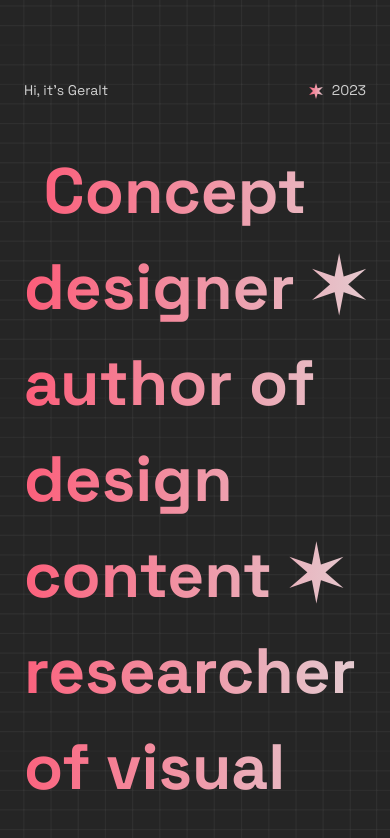
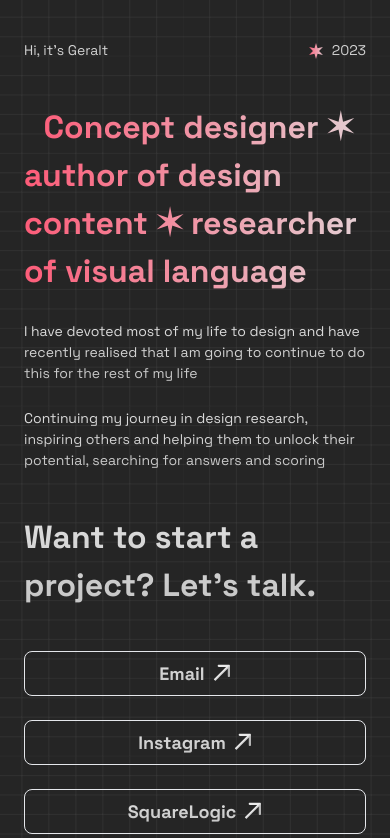
Before and after one commit to hojamuhammet/portfolio, a Next.js app: page / in a window 390 px wide. Shown: the top 838 px of the page. Built offline with nearby package versions, Linux system fonts and the light colour scheme.

Commit message:
mobile responsive

```diff
--- a/app/page.tsx
+++ b/app/page.tsx
@@ -6,7 +6,7 @@ import Titles from "@/components/Titles";
 
 const Home = () => {
   return (
-    <main className="main flex flex-col gap-[5vh] py-20">
+    <main className="main flex flex-col gap-[5vh] py-20 transition-all max-sm:py-10">
       <Header />
       <div className="flex flex-col gap-[3vh]">
         <Titles />
--- a/components/Description.tsx
+++ b/components/Description.tsx
@@ -3,7 +3,7 @@ interface IProps {
 }
 const Description = ({ description }: IProps) => {
   return (
-    <p className="text-gradient bg-TEXT_GRADIENT text-MID font-SPACEGR">
+    <p className="text-gradient bg-TEXT_GRADIENT text-MID font-SPACEGR transition-all max-sm:text-SMALL">
       {description}
     </p>
   );
--- a/components/FooterTitle.tsx
+++ b/components/FooterTitle.tsx
@@ -5,7 +5,7 @@ const FooterTitle = () => {
   return (
     <div>
       <Container className="flex items-center">
-        <h2 className="text-gradient font-SPACEGR bg-TEXT_GRADIENT font-bold text-TITLE transition-all max-lg:text-[64px]">
+        <h2 className="text-gradient font-SPACEGR bg-TEXT_GRADIENT font-bold text-TITLE transition-all max-lg:text-[64px] max-sm:text-[32px]">
           {data.footerTitle}
         </h2>
       </Container>
--- a/components/Link.tsx
+++ b/components/Link.tsx
@@ -5,7 +5,7 @@ const Link = ({ type, value }: IData["links"][0]) => {
   return (
     <a
       href={type === "email" ? `mailto:${value}` : value}
-      className="link relative border border-solid border-TEXT_GRADIENT overflow-hidden rounded-[8px] flex gap-2 items-center px-4 py-2 group hover:animate-pulse transition-all"
+      className="link relative border border-solid border-TEXT_GRADIENT overflow-hidden rounded-[8px] flex gap-2 items-center px-4 py-2 group hover:animate-pulse transition-all max-sm:w-full max-sm:justify-center"
     >
       <span className="text-gradient font-SPACEGR text-MID bg-TEXT_GRADIENT z-10 font-bold group-hover:text-black transition-all">
         {type === "email"
--- a/components/Links.tsx
+++ b/components/Links.tsx
@@ -5,7 +5,7 @@ import Container from "./Container";
 const Links = () => {
   return (
     <div>
-      <Container className="links flex items-center flex-wrap flex-grow-0 gap-6 justify-center">
+      <Container className="links flex items-center flex-wrap flex-grow-0 gap-6 justify-center transition-all max-sm:flex-col max-sm:flex-nowrap">
         {data.links.map((link) => (
           <Link type={link.type} value={link.value} />
         ))}
--- a/components/Titles.tsx
+++ b/components/Titles.tsx
@@ -7,7 +7,7 @@ const Titles = () => {
     <div className="titles">
       <Container>
         <p
-          className="text-gradient font-SPACEGR text-TITLE font-bold transition-all max-lg:text-[64px]"
+          className="text-gradient font-SPACEGR text-TITLE font-bold transition-all max-lg:text-[64px] max-sm:text-[32px]"
           style={{ backgroundImage: styles[`${theme.color}_GRADIENT`] }}
         >
           <span className="mr-[5vw]"></span>
```
